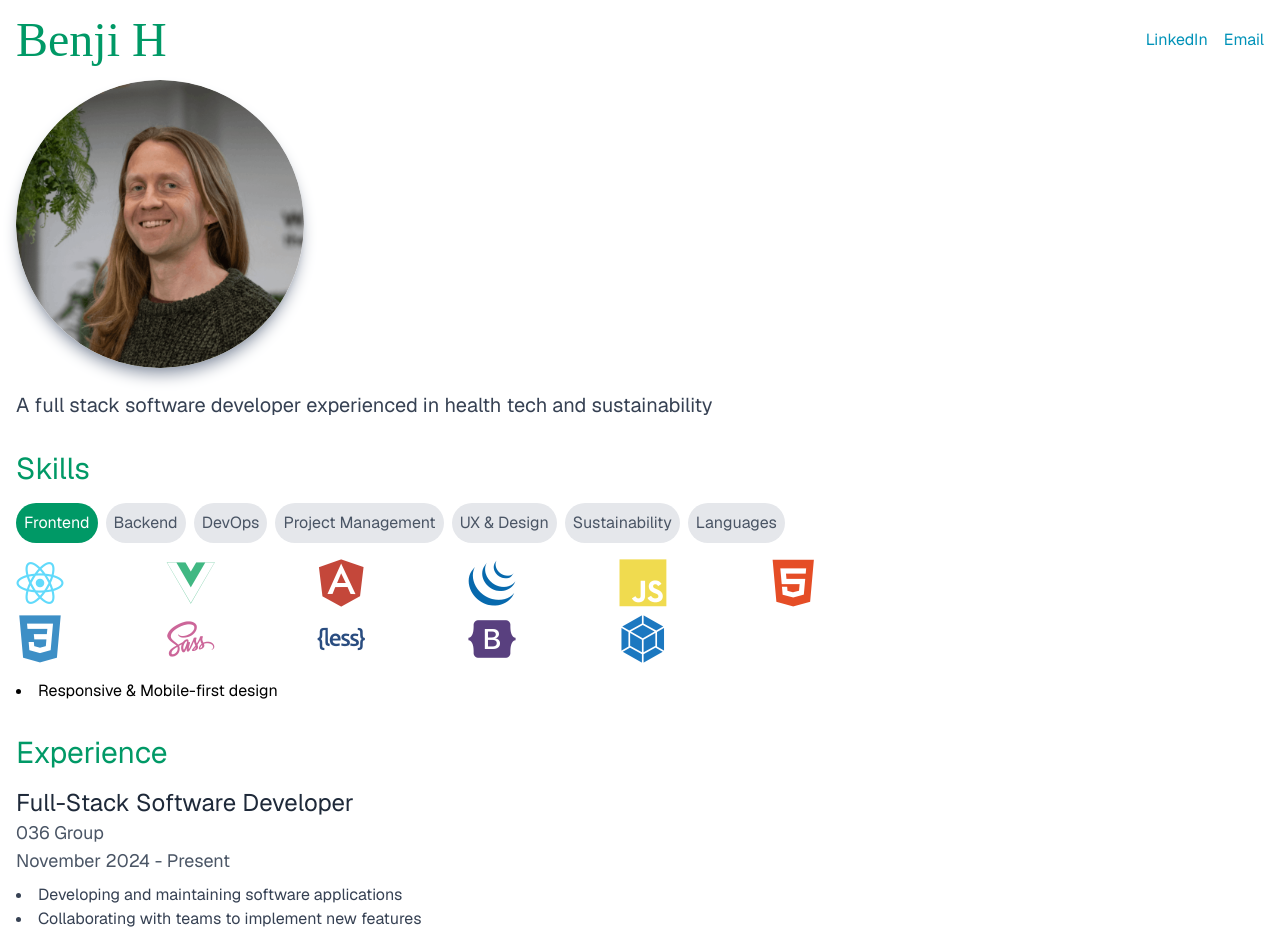
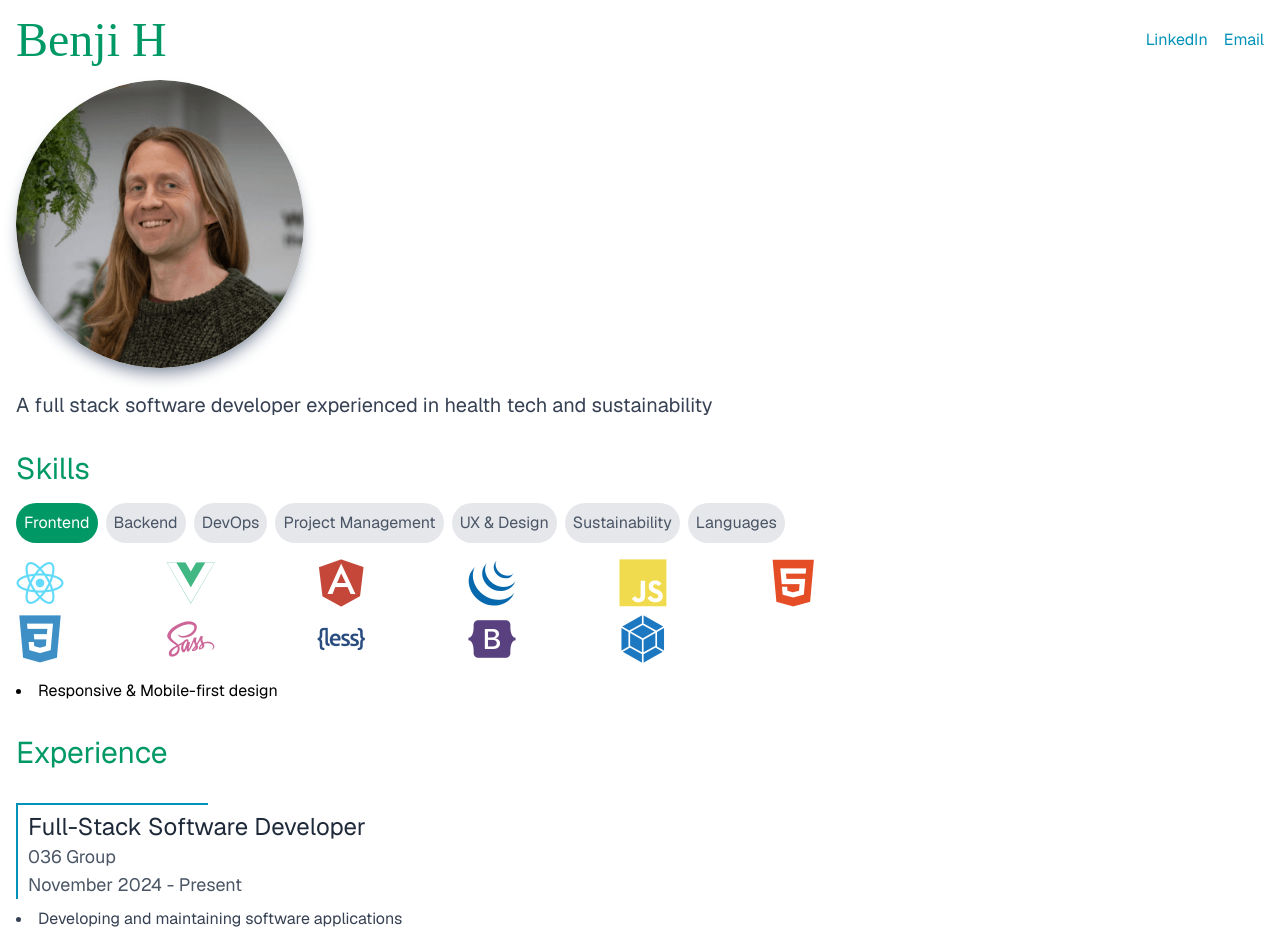
Before and after one commit to benji759/work-webpage, a React (Vite) app: page / in a window 1280 px wide. Shown: the top 934 px of the page. Built offline with nearby package versions, Linux system fonts and the light colour scheme; a web font is replaced by a local one.

Commit message:
feat: Improve styling and readability of Experience section

```diff
--- a/src/Experience.jsx
+++ b/src/Experience.jsx
@@ -57,10 +57,13 @@ function Experience() {
   return (
     <div>
       {experiences.map((job, index) => (
-        <div key={index} className="mt-4">
-          <h3 className="text-2xl text-gray-800">{job.title}</h3>
-          <p className="text-lg text-gray-600">{job.company}</p>
-          <p className="text-lg text-gray-600">{job.dates}</p>
+        <div key={index} className="mt-8 relative pt-2">
+          <div className="absolute top-0 left-0 w-48 h-24 border-t-2 border-l-2 border-cyan-600"></div>
+          <div className="pl-3">
+            <h3 className="text-2xl text-gray-800">{job.title}</h3>
+            <p className="text-lg text-gray-600">{job.company}</p>
+            <p className="text-lg text-gray-600">{job.dates}</p>
+          </div>
           <ul className="list-disc list-inside mt-2 text-gray-700">
             {job.responsibilities.map((resp, i) => (
               <li key={i}>{resp}</li>
```
